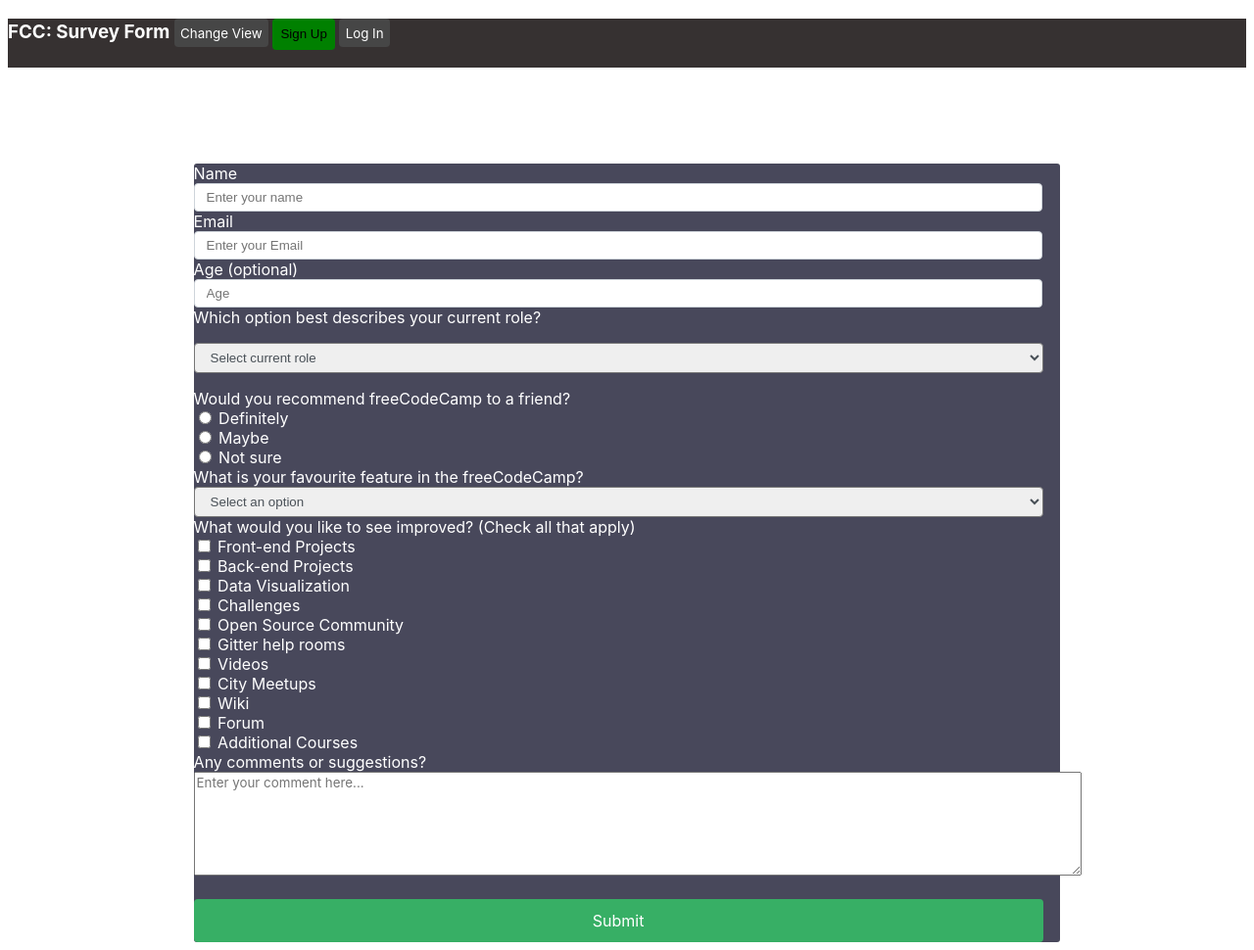
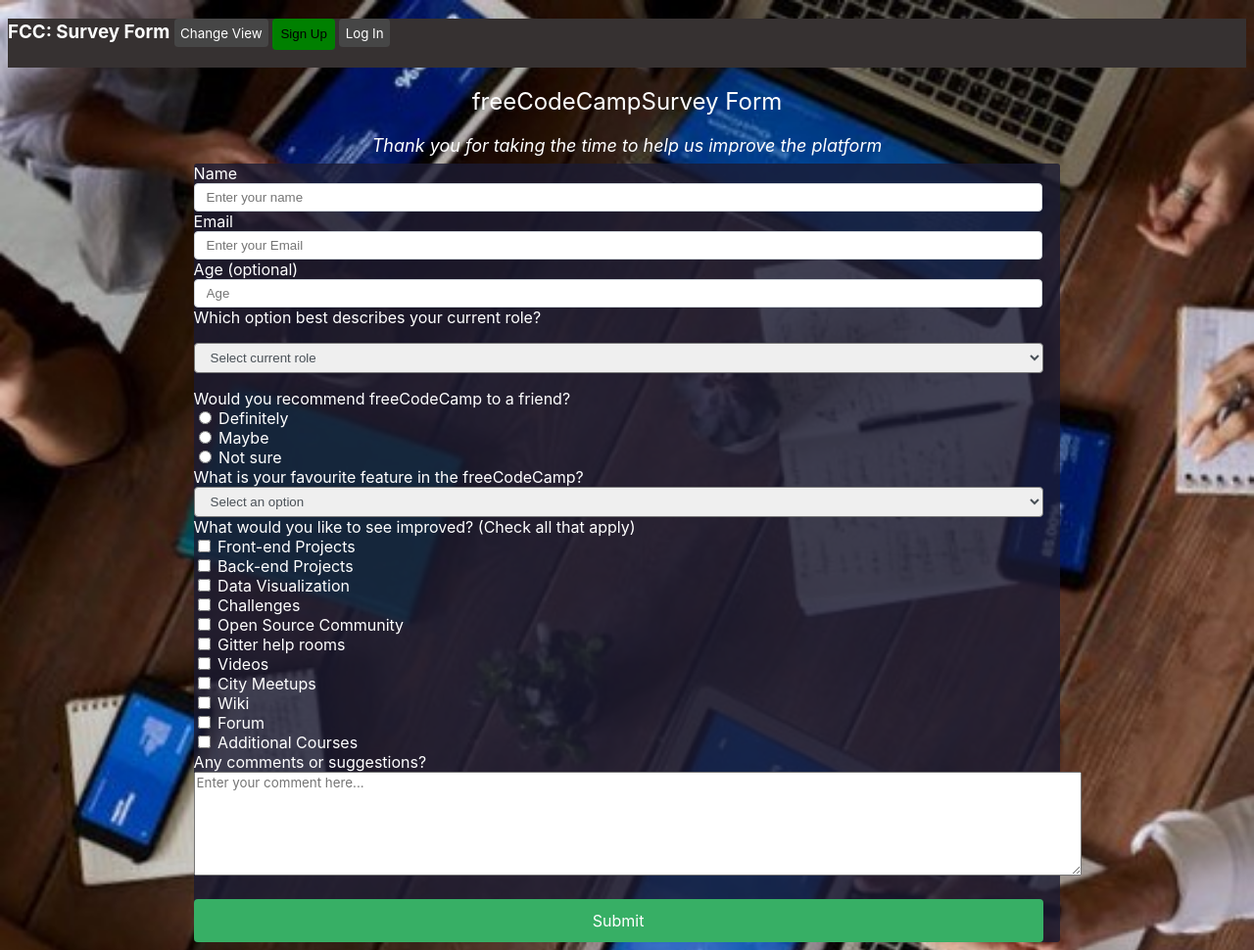
Before and after one commit to weezykon/Survey-Form, a plain HTML site: page Survey Form.html in a window 1280 px wide. Shown: the whole page at 98% size. Drawn offline with Linux system fonts and the light colour scheme.

Commit message:
add HTML file

```diff
--- a/Survey Form.html
+++ b/Survey Form.html
@@ -5,7 +5,7 @@
         <title>codepen.io</title>
     </head>
 
-    <body style=" font-size: 1rem; background-image: url(../Exercise/pexels-photo-3183183b.jpeg); background-size: cover; color: white; font-family: -apple-system, BlinkMacSystemFont, 'Segoe UI', Roboto, Oxygen, Ubuntu, Cantarell, 'Open Sans', 'Helvetica Neue', sans-serif;">
+    <body style=" font-size: 1rem; background-image: url(pexels-photo-3183183b.jpeg); background-size: cover; color: white; font-family: -apple-system, BlinkMacSystemFont, 'Segoe UI', Roboto, Oxygen, Ubuntu, Cantarell, 'Open Sans', 'Helvetica Neue', sans-serif;">
         <h3 style="background-color: rgb(54, 49, 49); height: 50px;">
             FCC: Survey Form
             <button style="line-height: 1.2; cursor: pointer; border: 1px solid #ced4da; border: none; border-radius: 0.25rem; color: white; padding: 0.4rem; background-color: rgb(70, 70, 70); font-family: inherit;">Change View</button>
```
Also changed, not shown: pexels-photo-3183183b.jpeg (added).
